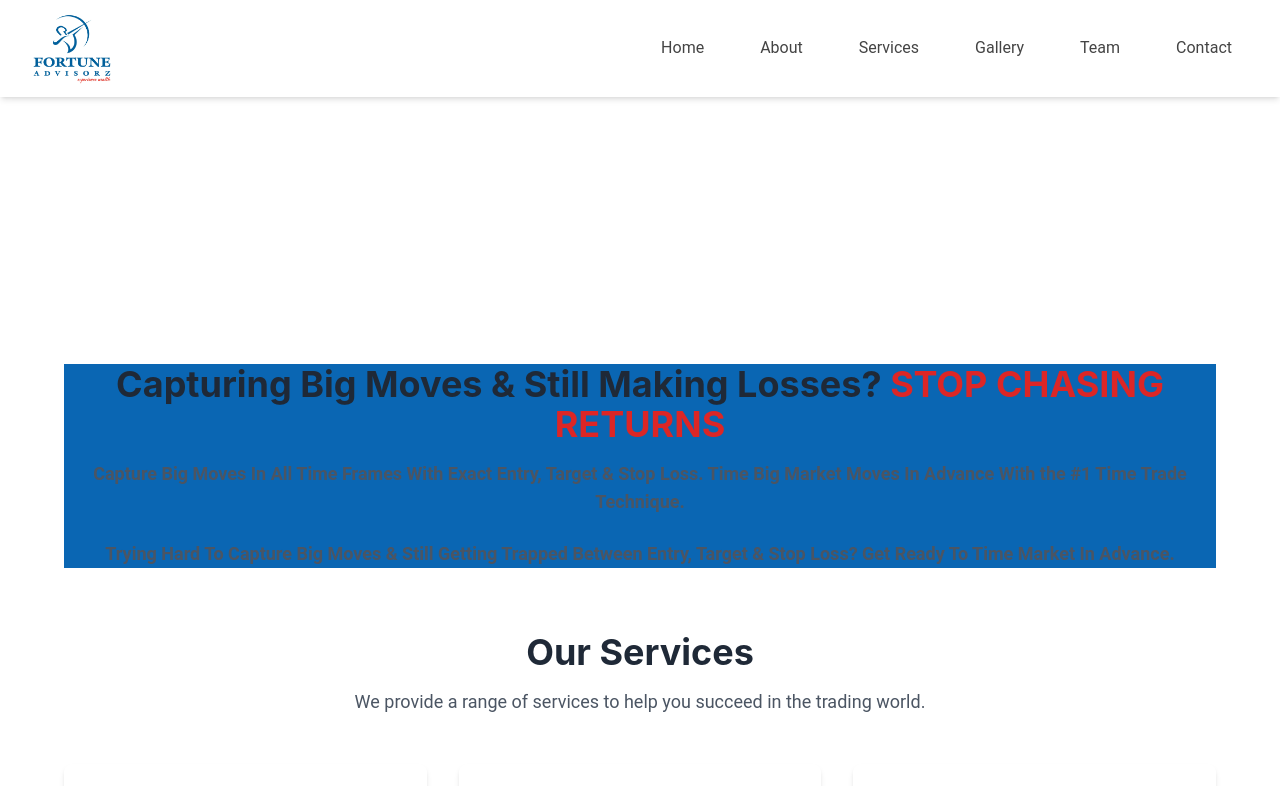
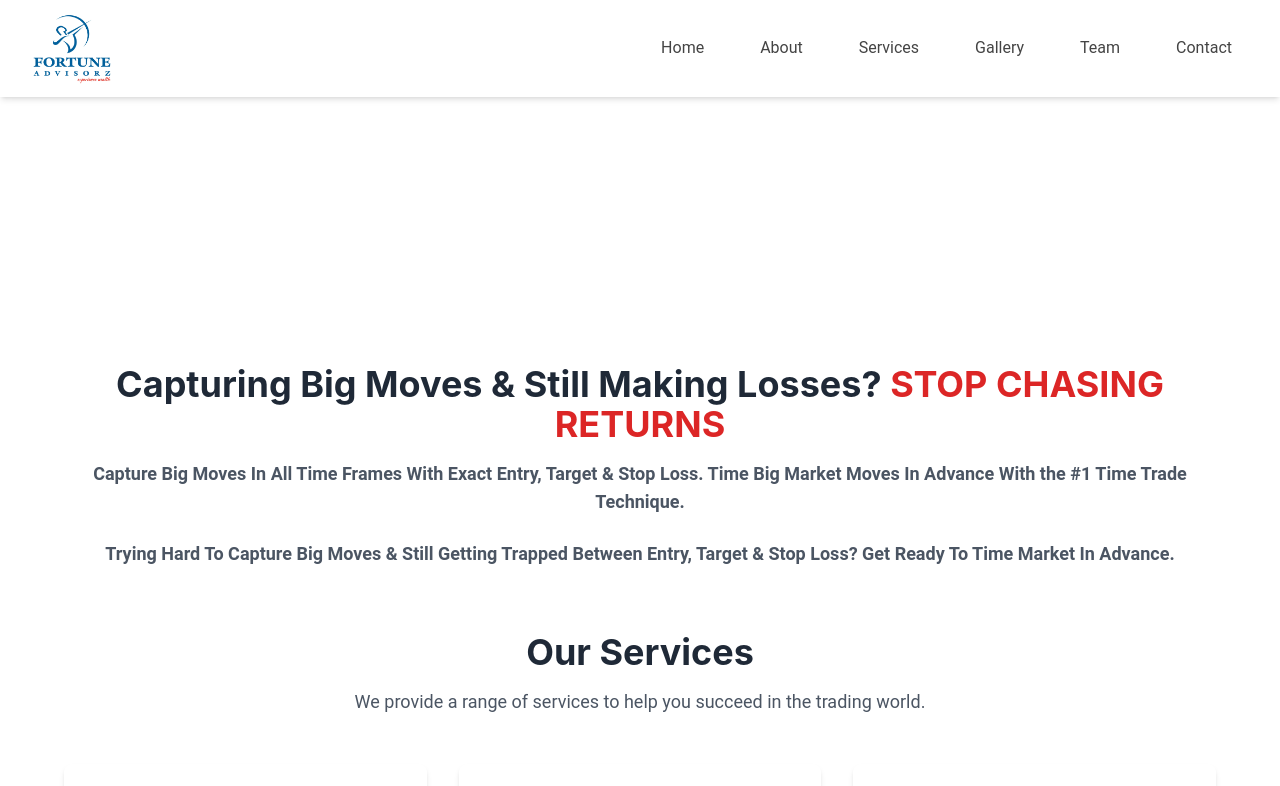
Before and after one commit to Sarvesh-24/FortuneWeb, a React (Create React App) app: page /services in a window 1280 px wide. Shown: the top 786 px of the page. Built offline with nearby package versions, Linux system fonts and the light colour scheme.

Commit message:
footer changed

```diff
--- a/src/pages/ServicesPage.js
+++ b/src/pages/ServicesPage.js
@@ -49,7 +49,7 @@ const ServicesPage = () => {
     <div className="bg-gray-100 dark:bg-gray-900 about section mx-auto w-full px-4 py-16 sm:px-6 lg:px-8">
       {/* Heading and Content Section */}
       <div className="max-w-7xl mx-auto px-4 sm:px-6 lg:px-8">
-        <div className="text-center mb-16 bg-cblue">
+        <div className="text-center mb-16 ">
           <h1 className="text-4xl font-bold text-gray-800 dark:text-white mb-4">
             Capturing Big Moves & Still Making Losses?{' '}
             <span className="text-red-600">STOP CHASING RETURNS</span>
```
